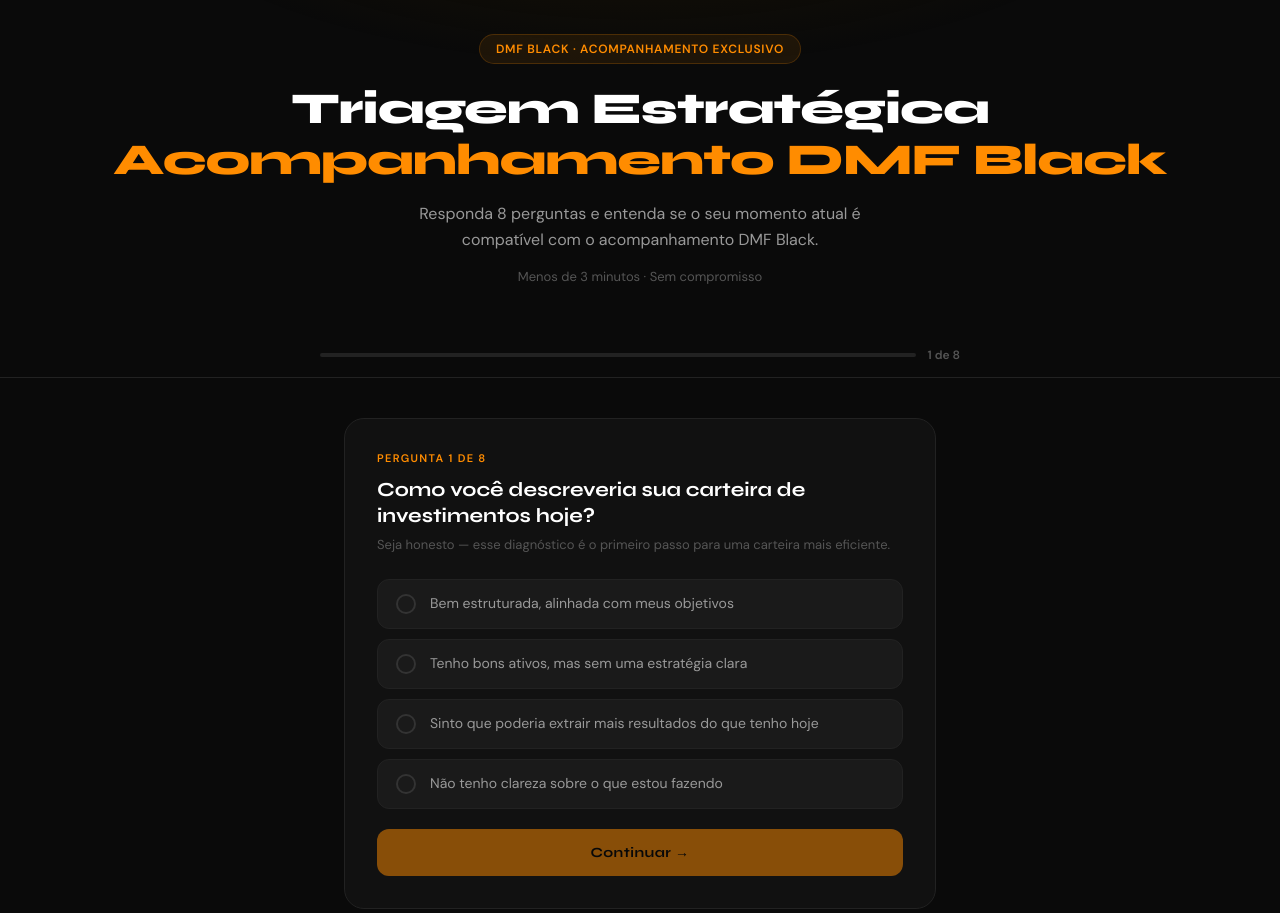
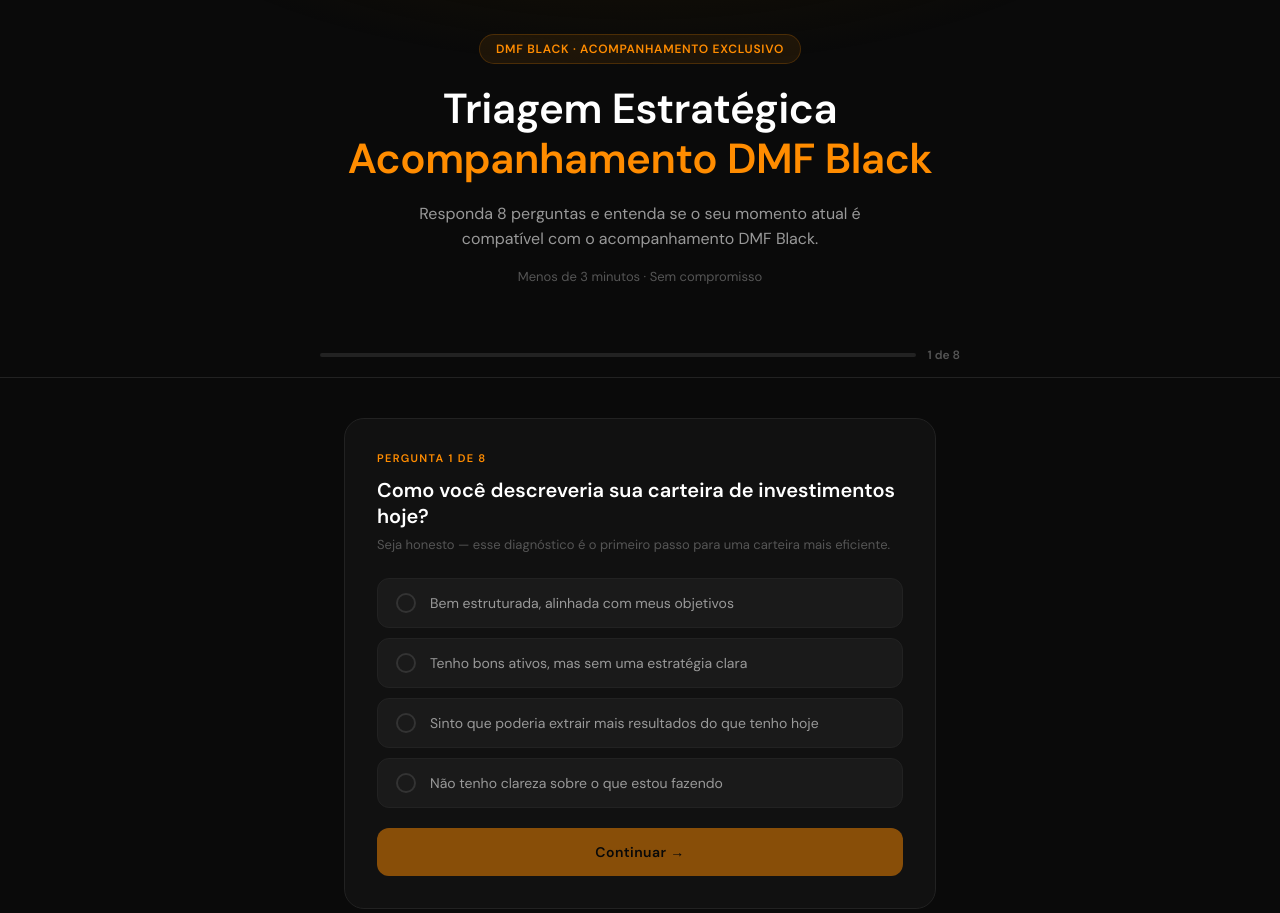
Before and after one commit to matheusanitelli95-ai/clientebasedmf, a website: page captacao.html in a window 1280 px wide. Shown: the part 119-1032 px from the top of the page. Drawn offline with Linux system fonts and the light colour scheme.

Commit message:
Update captacao.html

```diff
--- a/captacao.html
+++ b/captacao.html
@@ -27,7 +27,7 @@ body{font-family:'DM Sans',sans-serif;background:var(--bg);color:var(--text);min
 .logo-wrap{margin-bottom:32px}
 .logo-wrap img{height:56px;width:auto;object-fit:contain}
 .hero-badge{display:inline-flex;align-items:center;gap:8px;background:#ff8c0015;border:1px solid #ff8c0033;border-radius:20px;padding:6px 16px;font-size:12px;font-weight:600;color:var(--blue);letter-spacing:.06em;text-transform:uppercase;margin-bottom:20px}
-.hero h1{font-family:'Syne',sans-serif;font-size:clamp(26px,5vw,44px);font-weight:800;color:var(--white);line-height:1.15;margin-bottom:16px;letter-spacing:-.02em}
+.hero h1{font-family:'DM Sans',sans-serif;font-size:clamp(26px,5vw,42px);font-weight:600;color:var(--white);line-height:1.2;margin-bottom:16px;letter-spacing:-.01em}
 .hero h1 span{color:var(--blue)}
 .hero p{font-size:16px;color:var(--text2);max-width:520px;margin:0 auto 16px;line-height:1.6}
 .hero-time{font-size:13px;color:var(--text3);margin-bottom:48px}
@@ -52,7 +52,7 @@ body{font-family:'DM Sans',sans-serif;background:var(--bg);color:var(--text);min
 .question-card.done{border-color:#00c85333;background:linear-gradient(135deg,#00c85306,var(--card))}
 
 .q-num{font-size:11px;font-weight:700;color:var(--blue);text-transform:uppercase;letter-spacing:.12em;margin-bottom:12px}
-.q-title{font-family:'Syne',sans-serif;font-size:20px;font-weight:700;color:var(--white);margin-bottom:6px;line-height:1.3}
+.q-title{font-family:'DM Sans',sans-serif;font-size:20px;font-weight:600;color:var(--white);margin-bottom:6px;line-height:1.3}
 .q-sub{font-size:13px;color:var(--text3);margin-bottom:24px;line-height:1.5}
 
 /* OPTIONS */
@@ -92,7 +92,7 @@ select.contact-input option{background:var(--card)}
 /* BUTTONS */
 .btn-next{
   width:100%;background:var(--blue);color:#000;border:none;border-radius:12px;
-  padding:15px;font-family:'Syne',sans-serif;font-size:14px;font-weight:700;
+  padding:15px;font-family:'DM Sans',sans-serif;font-size:14px;font-weight:600;
   cursor:pointer;margin-top:20px;letter-spacing:.03em;transition:all .2s;
   display:flex;align-items:center;justify-content:center;gap:8px;
 }
@@ -107,7 +107,7 @@ select.contact-input option{background:var(--card)}
 .success-card.visible{display:block;animation:fadeIn .5s ease}
 @keyframes fadeIn{from{opacity:0;transform:translateY(20px)}to{opacity:1;transform:translateY(0)}}
 .success-icon{font-size:64px;margin-bottom:20px}
-.success-title{font-family:'Syne',sans-serif;font-size:26px;font-weight:800;color:var(--white);margin-bottom:12px}
+.success-title{font-family:'DM Sans',sans-serif;font-size:26px;font-weight:600;color:var(--white);margin-bottom:12px}
 .success-sub{font-size:15px;color:var(--text2);line-height:1.6;max-width:400px;margin:0 auto 28px}
 .success-tag{display:inline-block;background:#00c85322;border:1px solid #00c85333;color:#00c853;padding:8px 20px;border-radius:20px;font-size:13px;font-weight:600}
 
```
